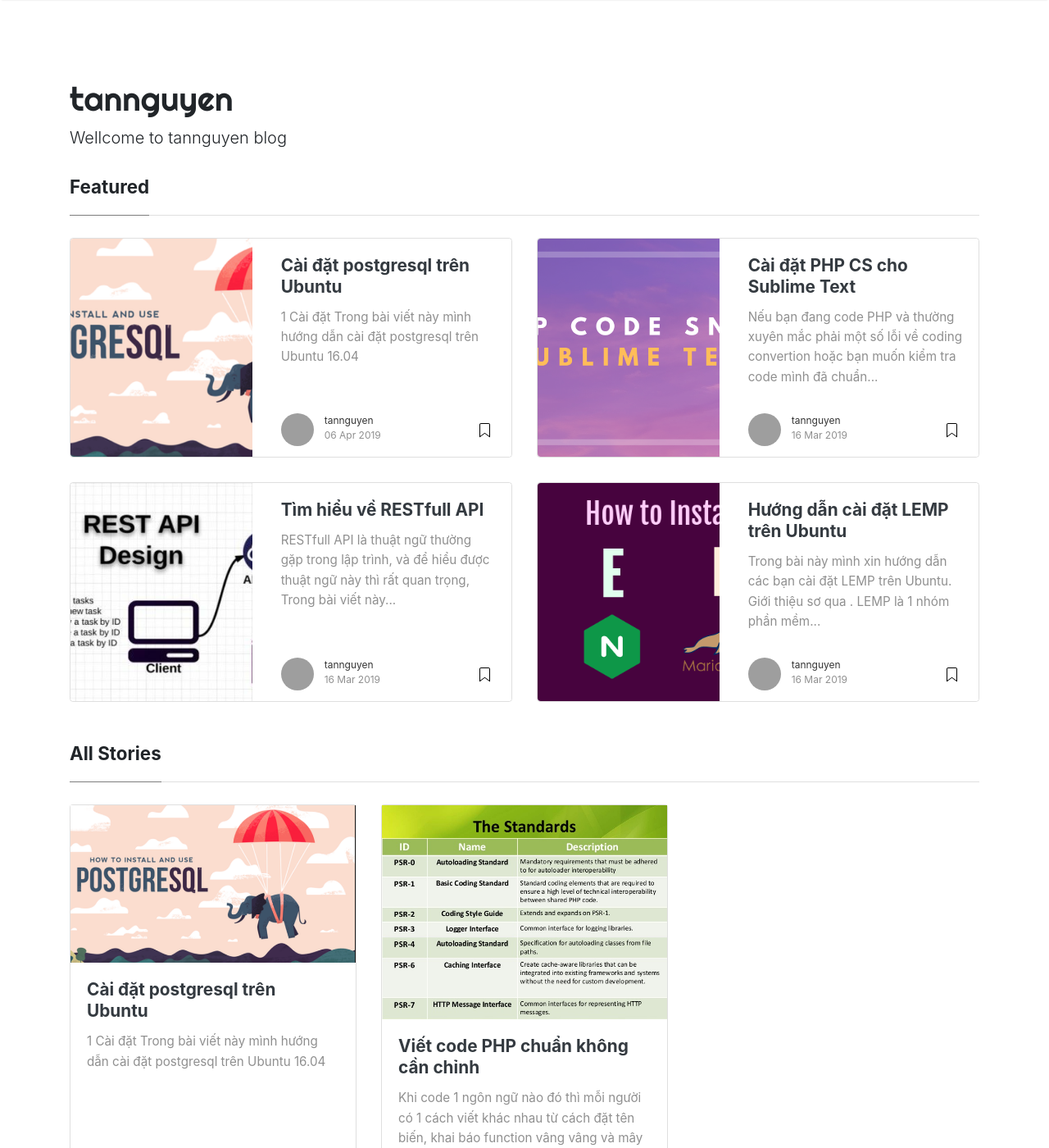
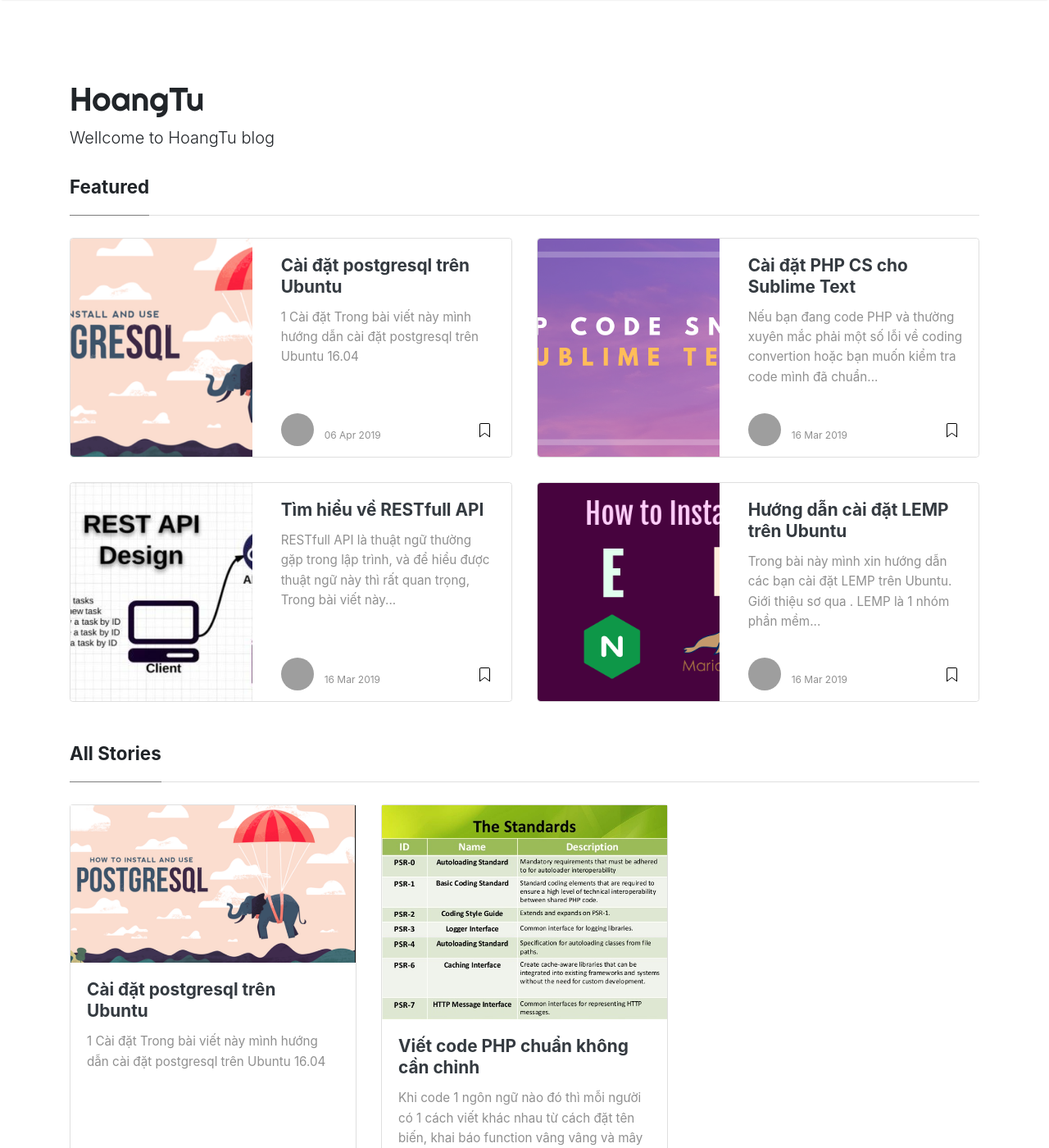
Before and after one commit to nghti/learn-remember, a Jekyll site: the page built from index.html, in a window 1280 px wide and 1400 px high. Shown: the whole window at 82% size. Built offline with Jekyll 4.4.1, drawn with Linux system fonts in a browser that asks for light colours; nearby versions of some CDN libraries; the list of posts is cut into pages by our own code; comment, search, counter and statistics services are not loaded; some of the changed text lies outside the part shown; grey boxes are pictures that could not be loaded.

Commit message:
Update _config.yml

```diff
--- a/_config.yml
+++ b/_config.yml
@@ -1,26 +1,26 @@
 # Site
-name: "tannguyen"
-title: "Tan Nguyen Blog"
-description: "Wellcome to tannguyen blog"
-meta_description: "Wellcome to tannguyen blog"
+name: "HoangTu"
+title: "HoangTu Blog"
+description: "Wellcome to HoangTu blog"
+meta_description: "Wellcome to HoangTu blog"
 logo: 'assets/images/logo.png'
 favicon: 'assets/images/logo.png'
 baseurl: /
 google_analytics: 'UA-46278016-1'
-disqus: 'https-tannguyenit-github-io'
+disqus: 'https-nghti-github-io'
 mailchimp-list: ''
 include: ["_pages"]
 permalink: /:title/
 
 # Authors
 authors:
-  tannguyen:
-    name: tannguyen
-    display_name: tannguyen
+  nghti:
+    name: nghti
+    display_name: nghti
     gravatar: 817789f985a387521d6ec4d5a18137c1
-    email: tannguyenit95@gmail.com
-    web: tannguyenit.github.io
-    twitter: https://twitter.com/tannguyenit1995
+    email: nghti8020@gmail.com
+    web: nghti.github.io
+    twitter: https://twitter.com/nghti8020
     description: "I'am developer"
 # Plugins
 plugins:
```
